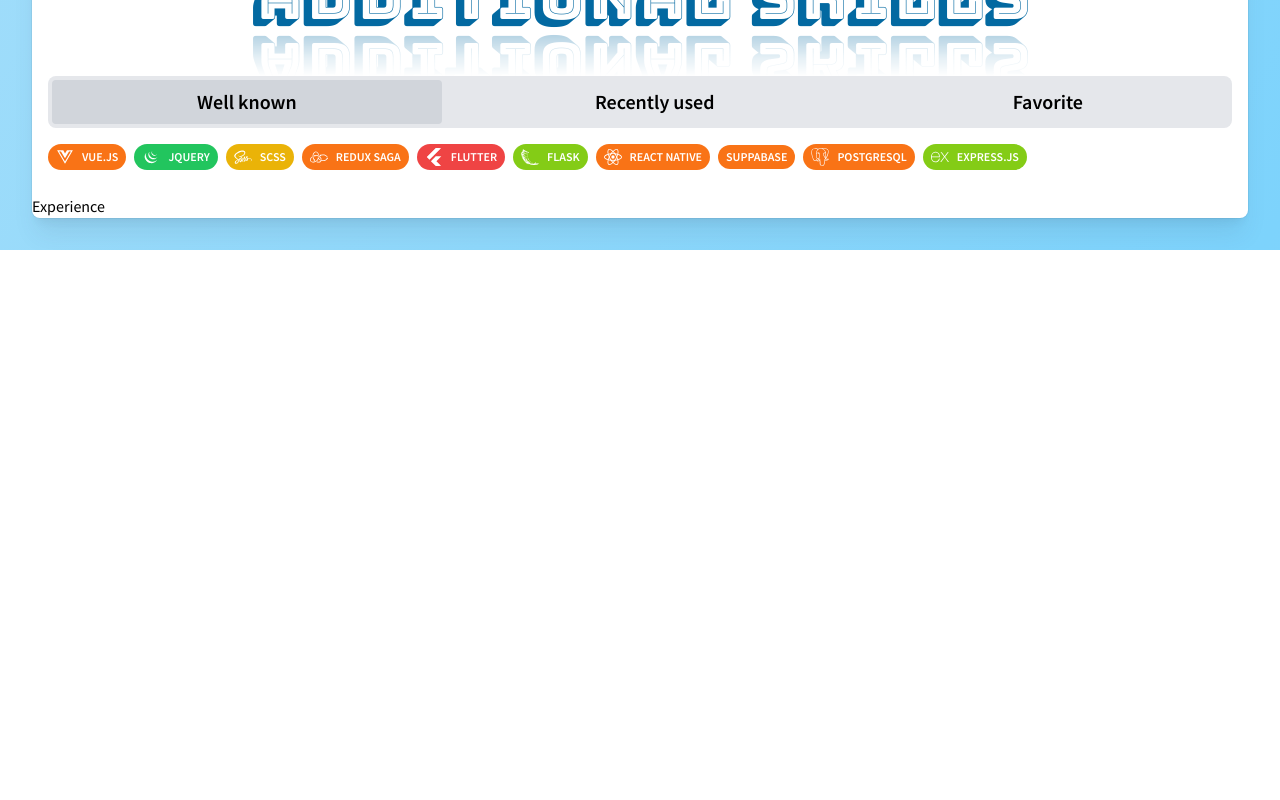
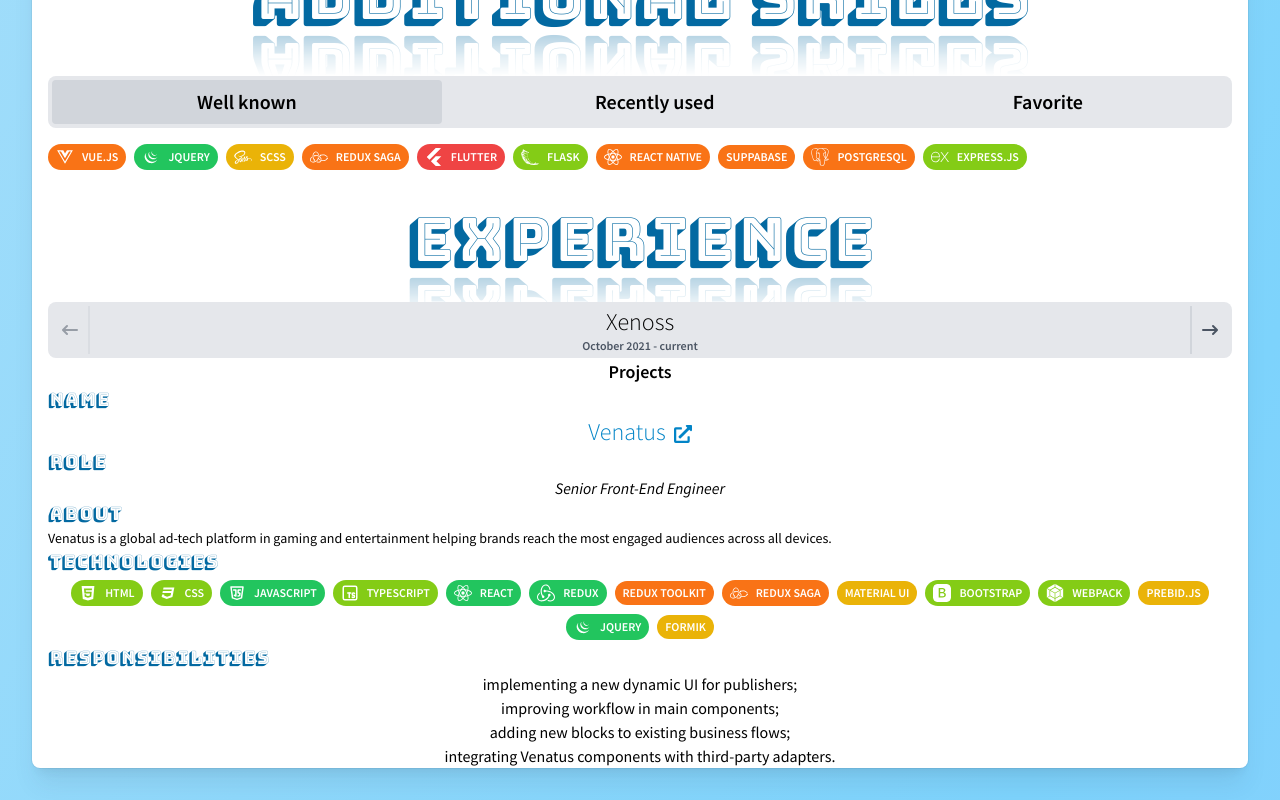
Before and after one commit to dima7a14/curriculum-vitae, a Next.js app: page / in a window 1280 px wide. Shown: the part 1496-2296 px from the top of the page. Before the commit the page ends 1746 px from the top, so only its background shows below. Built offline with nearby package versions, Linux system fonts and the light colour scheme.

Commit message:
Update experience (WiP)

```diff
--- a/components/Button.jsx
+++ b/components/Button.jsx
@@ -59,6 +59,7 @@
 			variant = 'default',
 			onClick = () => null,
 			href,
+			disabled = false,
 			...other
 		},
 		ref
@@ -67,6 +68,7 @@
 		const btnClassName = clsx(
 			'font-semibold text-center text-lg md:text-xl transition duration-200 ease no-underline',
 			buttonColors,
+			disabled && 'opacity-50 cursor-not-allowed',
 			className
 		);
 
@@ -92,6 +94,7 @@
 				type={type}
 				className={btnClassName}
 				onClick={onClick}
+				disabled={disabled}
 				{...other}
 			>
 				{children}
@@ -118,6 +121,7 @@
 	]),
 	onClick: PropTypes.func,
 	href: PropTypes.string,
+	disabled: PropTypes.bool,
 };
 
 export default Button;
--- a/components/Experience.jsx
+++ b/components/Experience.jsx
@@ -1,5 +1,122 @@
-function Experience() {
-	return <div>Experience</div>;
+'use client';
+
+import { useState } from 'react';
+import PropTypes from 'prop-types';
+import clsx from 'clsx';
+import { HiArrowNarrowLeft, HiArrowNarrowRight } from 'react-icons/hi';
+import { FaExternalLinkAlt } from 'react-icons/fa';
+
+import { experience } from '../consts/data';
+import technologies from '../consts/technologies';
+import Heading from './Heading';
+import Button from './Button';
+import Technology from './Technology';
+
+function ProjectLine({ title, children, className = '' }) {
+	return (
+		<div className="">
+			<div className="text-sky-700 dark:text-purple-400 font-cursive text-lg">
+				{title}
+			</div>
+			<div className={clsx('text-center', className)}>{children}</div>
+		</div>
+	);
 }
 
-export default Experience;
+ProjectLine.propTypes = {
+	title: PropTypes.string.isRequired,
+	children: PropTypes.node.isRequired,
+	className: PropTypes.string,
+};
+
+export default function Experience() {
+	const [companyIndex, setCompanyIndex] = useState(0);
+	const currentCompany = experience[companyIndex];
+
+	return (
+		<section className="mt-2 md:mt-4 px-2 md:px-4">
+			<Heading text="Experience" />
+			<div className="flex flex-row flex-nowrap justify-between items-stretch p-1 rounded-lg bg-gray-200 space-x-1 relative">
+				<Button
+					variant="outline"
+					className="px-2 text-xl border-r-2 border-gray-300 text-gray-600"
+					disabled={companyIndex === 0}
+					onClick={() => setCompanyIndex(companyIndex - 1)}
+				>
+					<HiArrowNarrowLeft />
+				</Button>
+				<div className="flex-auto text-center">
+					<h2 className="text-2xl font-light">
+						{currentCompany.company}
+					</h2>
+					<h6 className="text-xs font-semibold text-gray-600">
+						{currentCompany.duration}
+					</h6>
+				</div>
+				<Button
+					variant="outline"
+					className="px-2 text-xl border-l-2 border-gray-300 text-gray-600"
+					disabled={companyIndex === experience.length - 1}
+					onClick={() => setCompanyIndex(companyIndex + 1)}
+				>
+					<HiArrowNarrowRight />
+				</Button>
+			</div>
+			<div>
+				<h5 className="text-lg font-semibold text-center">Projects</h5>
+				{currentCompany.projects.map((project) => (
+					<div key={project.name}>
+						<ProjectLine
+							title="Name"
+							className="text-2xl font-light"
+						>
+							{project.link ? (
+								<a
+									href={project.link}
+									target="_blank"
+									rel="noreferrer"
+									className="inline-block align-middle text-sky-600 hover:text-sky-700"
+								>
+									<span className="mr-2">{project.name}</span>
+									<FaExternalLinkAlt className="inline-block text-sm md:text-lg" />
+								</a>
+							) : (
+								project.name
+							)}
+						</ProjectLine>
+						<ProjectLine title="Role" className="italic">
+							{project.role}
+						</ProjectLine>
+						<ProjectLine
+							title="About"
+							className="text-sm text-justify leading-5"
+						>
+							{project.description}
+						</ProjectLine>
+						<ProjectLine
+							title="Technologies"
+							className="flex flex-row flex-wrap justify-center items-center"
+						>
+							{project.technologies.map((tech) => (
+								<div key={tech} className="m-1">
+									<Technology
+										name={technologies[tech].name}
+										Icon={technologies[tech].Icon}
+										level={technologies[tech].level}
+									/>
+								</div>
+							))}
+						</ProjectLine>
+						<ProjectLine title="Responsibilities">
+							<ul>
+								{project.responsibilities.map((resp) => (
+									<li key={resp}>{resp}</li>
+								))}
+							</ul>
+						</ProjectLine>
+					</div>
+				))}
+			</div>
+		</section>
+	);
+}
--- a/components/SkillSet.jsx
+++ b/components/SkillSet.jsx
@@ -75,7 +75,7 @@
 	},
 };
 
-function SortButton({ onSort }) {
+function SortPanel({ onSort }) {
 	const [activeOrder, setActiveOrder] = useState('known');
 
 	return (
@@ -107,7 +107,7 @@
 	);
 }
 
-SortButton.propTypes = {
+SortPanel.propTypes = {
 	onSort: PropTypes.func.isRequired,
 };
 
@@ -131,7 +131,7 @@
 
 	return (
 		<>
-			<SortButton onSort={handleSort} />
+			<SortPanel onSort={handleSort} />
 			<Reorder.Group
 				variants={techAnimation}
 				initial="hidden"
--- a/consts/data.js
+++ b/consts/data.js
@@ -4,12 +4,12 @@
 	{
 		company: 'Xenoss',
 		companyLink: 'https://xenoss.io/',
-		duration: 'October 2021',
-		role: 'Senior Front-End Developer',
+		duration: 'October 2021 - current',
 		projects: [
 			{
 				name: 'Venatus',
 				link: 'https:/venatus.com/',
+				role: 'Senior Front-End Engineer',
 				description:
 					'Venatus is a global ad-tech platform in gaming and entertainment helping brands reach the most engaged audiences across all devices.',
 				responsibilities: [
@@ -41,11 +41,11 @@
 		company: 'SDH',
 		companyLink: 'https://sdh.com.ua/',
 		duration: 'November 2020 - October 2021',
-		role: 'Front-End Developer',
 		projects: [
 			{
 				name: 'FieldHub',
 				link: 'https://www.fieldhub.com/',
+				role: 'Front-End Engineer',
 				description:
 					'FieldHub is a modern and feature-rich platform for businesses with field services, recurring revenue, and inventory management.',
 				responsibilities: [
@@ -79,12 +79,12 @@
 		company: 'Devlion',
 		companyLink: 'https://devlion.co/',
 		duration: 'February 2015 - November 2020',
-		role: 'Front-End Developer',
 		projects: [
 			{
 				name: 'Chat plugin (MVP)',
+				role: 'Full-Stack Engineer',
 				description:
-					'It was an audio chat for Ed CMD Moodle. The main idea was to implement chat as a javascript plugin where everyone who was on the same page would be able to communicate with a teacher.',
+					'An audio chat for CMD Moodle. The main idea is to give the ability to communicate teacher with students on the same page via WebRTC technology.',
 				responsibilities: [
 					'creating a chat-plugin in React with different roles for users;',
 					'creating a simple back-end in Node.js to handle and store all communication between users via Socket.io.',
@@ -105,7 +105,8 @@
 				],
 			},
 			{
-				name: 'Educational sites based on CMS Moodle',
+				name: 'H5P widgets for CMS Moodle',
+				role: 'Front-End Developer',
 				responsibilities: [
 					'creating H5P content types for educational modules;',
 					'fixing issues in Moodle CMS',
@@ -123,6 +124,7 @@
 			{
 				name: 'Subivi',
 				link: 'https://subivi.com/',
+				role: 'Front-End Engineer',
 				description:
 					'Subivi is a simple eBay CRM. It has full eBay support and helps to save time while using eBay.',
 				responsibilities: [
@@ -151,6 +153,7 @@
 			},
 			{
 				name: 'Accessibility Plugin',
+				role: 'Front-End Developer',
 				description:
 					'React plugin for enabling different features on the site for better accessibility.',
 				responsibilities: ['implementing plugin'],
@@ -159,6 +162,7 @@
 			{
 				name: 'SwiPay',
 				link: 'https://payment-pay.co.il/',
+				role: 'Mobile Developer',
 				description: 'React-native prototype app for SwiPay.',
 				responsibilities: [
 					'adding different new screens with a lot of fields or charts;',
@@ -168,6 +172,7 @@
 			},
 			{
 				name: 'Supporting existed projects',
+				role: 'Front-End Developer',
 				responsibilities: [
 					'fixing style & js issues;',
 					'implementing new changes.',
@@ -183,6 +188,7 @@
 		role: 'Front-End Developer',
 		projects: [
 			{
+				role: 'Front-End Developer',
 				description:
 					'Poshare is a fashion platform where women can rent or buy designer clothing and accessories at amazing prices.',
 				responsibilities: [
@@ -199,6 +205,7 @@
 		role: 'Front-End Developer',
 		projects: [
 			{
+				role: 'Front-End Developer',
 				responsibilities: [
 					'creating different Landing pages & HTML templates;',
 					'fixing style & js issues on existing sites',
```
